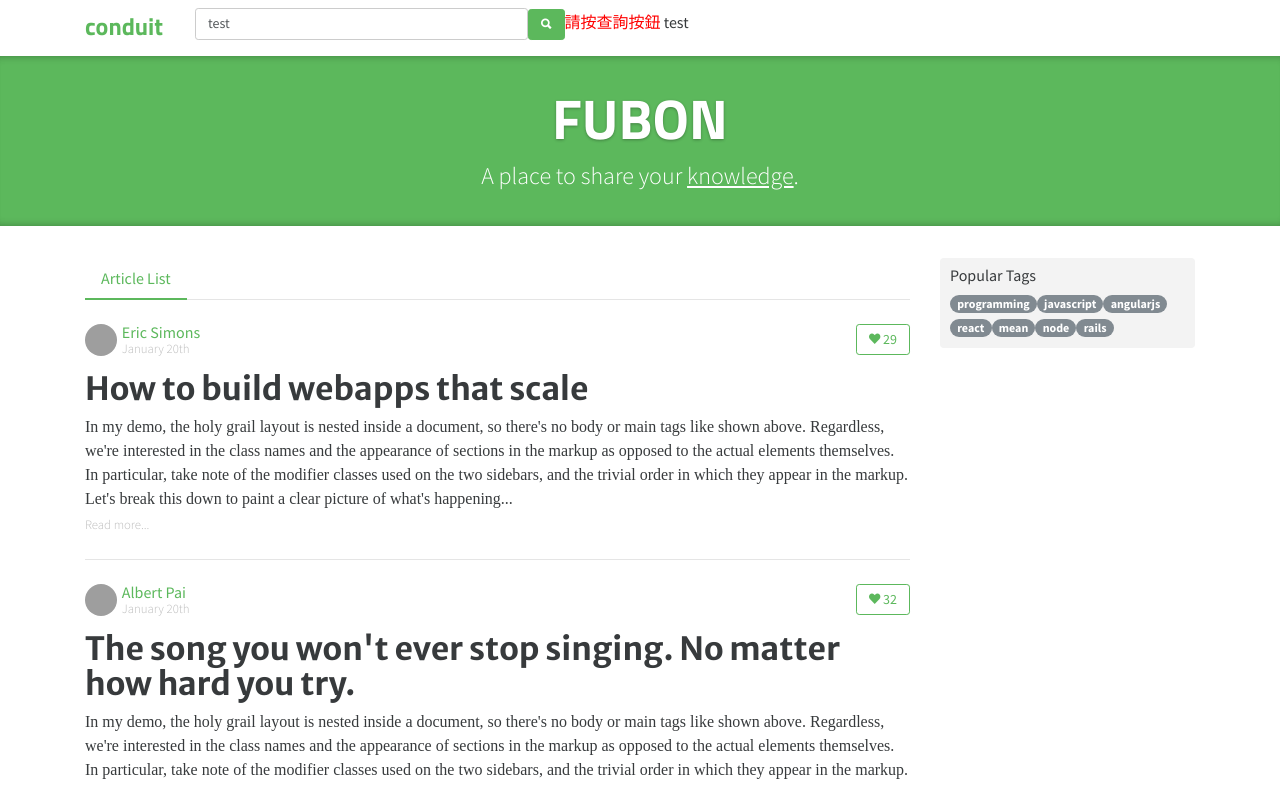
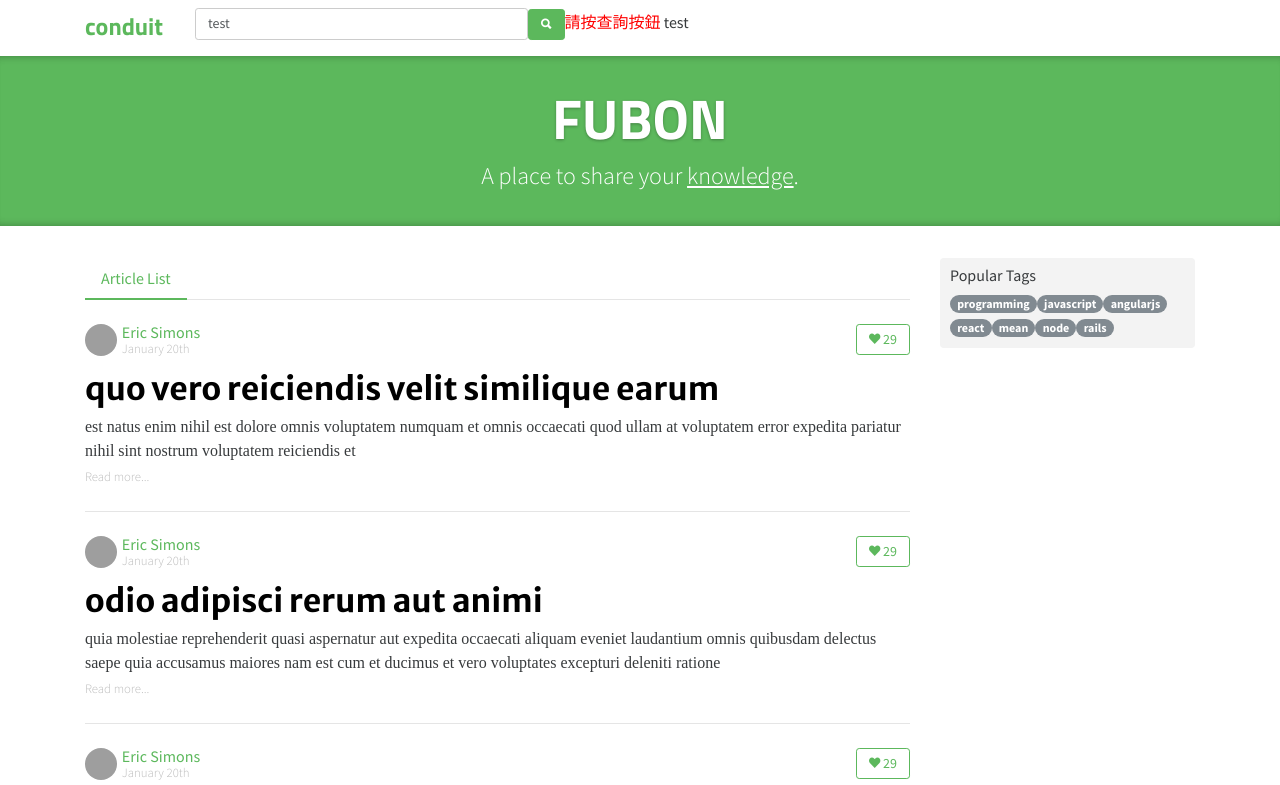
Before and after one commit to coolrare/FUBON190903, an Angular app: page / in a window 1280 px wide. Shown: the top 785 px of the page. Built offline with nearby package versions, Linux system fonts and the light colour scheme; grey boxes are pictures that could not be loaded; a web font is replaced by a local one.

Commit message:
任務08：使用結構指令(Structural Directive) - ngFor

```diff
--- a/src/app/articles/articles.component.html
+++ b/src/app/articles/articles.component.html
@@ -5,6 +5,30 @@
     </li>
   </ul>
 </div>
+
+<ng-container *ngFor="let item of list; let index = index; let first = first; let last = last; let odd = odd; let even = even">
+  <div class="post-preview" *ngIf="!first">
+
+    <div class="post-meta">
+      <a href="profile.html">
+        <img src="http://i.imgur.com/Qr71crq.jpg" />
+      </a>
+      <div class="info">
+        <a href="profile.html" class="author">Eric Simons</a>
+        <span class="date">January 20th</span>
+      </div>
+      <button class="btn btn-outline-primary btn-sm pull-xs-right">
+        <i class="ion-heart"></i> 29
+      </button>
+    </div>
+    <a href="post.html" class="preview-link">
+      <h1 [style.color]="first ? 'red': 'black'">{{ item.title }}</h1>
+      <p>{{ item.description }}</p>
+      <span>Read more...</span>
+    </a>
+
+  </div>
+</ng-container>
 
 <div class="post-preview">
   <div class="post-meta">
--- a/src/app/articles/articles.component.ts
+++ b/src/app/articles/articles.component.ts
@@ -7,6 +7,60 @@ import { Component, OnInit } from '@angular/core';
 })
 export class ArticlesComponent implements OnInit {
 
+  list = [
+    {
+      "title": "sunt aut facere repellat provident occaecati excepturi optio reprehenderit",
+      "slug": "zp7yqc",
+      "body": "laudantium enim quasi est quidem magnam voluptate ipsam eos\ntempora quo necessitatibus\ndolor quam autem quasi\nreiciendis et nam sapiente accusantium",
+      "createdAt": "2018-05-11T21:58:27.358Z",
+      "updatedAt": "2018-05-11T21:58:27.358Z",
+      "tagList": [],
+      "description": "laudantium enim quasi est quidem magnam voluptate ipsam eos\ntempora quo necessitatibus\ndolor quam autem quasi\nreiciendis et nam sapiente accusantium",
+      "author": {
+        "username": "Eliseo@gardner.biz",
+        "bio": "Eliseo",
+        "image": "http://placekitten.com/200/300",
+        "following": false
+      },
+      "favorited": false,
+      "favoritesCount": 1
+    },
+    {
+      "title": "quo vero reiciendis velit similique earum",
+      "slug": "p3vcsw",
+      "body": "est natus enim nihil est dolore omnis voluptatem numquam\net omnis occaecati quod ullam at\nvoluptatem error expedita pariatur\nnihil sint nostrum voluptatem reiciendis et",
+      "createdAt": "2018-05-11T21:55:00.722Z",
+      "updatedAt": "2018-05-11T21:55:00.722Z",
+      "tagList": [],
+      "description": "est natus enim nihil est dolore omnis voluptatem numquam\net omnis occaecati quod ullam at\nvoluptatem error expedita pariatur\nnihil sint nostrum voluptatem reiciendis et",
+      "author": {
+        "username": "Jayne_Kuhic@sydney.com",
+        "bio": "Jayne_Kuhic",
+        "image": "http://placekitten.com/200/300",
+        "following": false
+      },
+      "favorited": false,
+      "favoritesCount": 3
+    },
+    {
+      "title": "odio adipisci rerum aut animi",
+      "slug": "3c69lg",
+      "body": "quia molestiae reprehenderit quasi aspernatur\naut expedita occaecati aliquam eveniet laudantium\nomnis quibusdam delectus saepe quia accusamus maiores nam est\ncum et ducimus et vero voluptates excepturi deleniti ratione",
+      "createdAt": "2018-05-11T19:49:35.917Z",
+      "updatedAt": "2018-05-11T19:49:35.917Z",
+      "tagList": [],
+      "description": "quia molestiae reprehenderit quasi aspernatur\naut expedita occaecati aliquam eveniet laudantium\nomnis quibusdam delectus saepe quia accusamus maiores nam est\ncum et ducimus et vero voluptates excepturi deleniti ratione",
+      "author": {
+        "username": "Lew@alysha.tv",
+        "bio": "Lew",
+        "image": "http://placekitten.com/200/300",
+        "following": false
+      },
+      "favorited": false,
+      "favoritesCount": 5
+    }
+  ];
+
   constructor() { }
 
   ngOnInit() {
```
